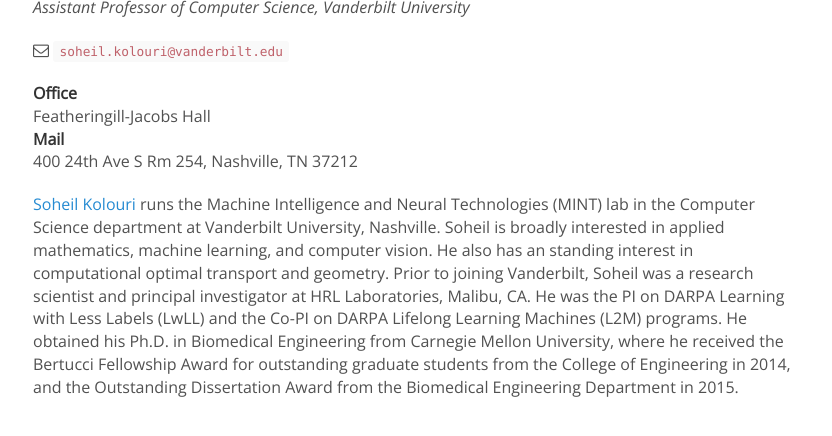
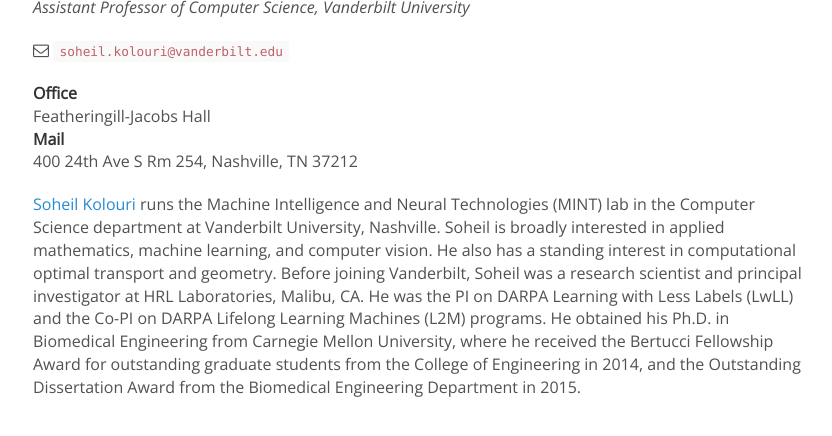
Before and after one commit to naqibUVa/nsp.github.io, a Jekyll site: the page built from _people/soheil_kolouri.md, in a window 1280 px wide, cut to the strip 391-827 px from the top of the page. Shown: the whole strip, without its empty margins (222-1054 px from the left). Built offline with Jekyll 4.4.1, drawn with Linux system fonts in a browser that asks for light colours; nearby versions of some CDN libraries; comment, search, counter and statistics services are not loaded.

Commit message:
Update soheil_kolouri.md

```diff
--- a/_people/soheil_kolouri.md
+++ b/_people/soheil_kolouri.md
@@ -17,4 +17,4 @@
 400 24th Ave S Rm 254, Nashville, TN 37212<br>
 
 
-[Soheil Kolouri](http://skolouri.github.io/) runs the Machine Intelligence and Neural Technologies (MINT) lab  in the Computer Science department at Vanderbilt University, Nashville. Soheil is broadly interested in applied mathematics, machine learning, and computer vision. He also has an standing interest in computational optimal transport and geometry. Prior to joining Vanderbilt, Soheil was a research scientist and principal investigator at HRL Laboratories, Malibu, CA. He was the PI on DARPA Learning with Less Labels (LwLL) and the Co-PI on DARPA Lifelong Learning Machines (L2M) programs. He obtained his Ph.D. in Biomedical Engineering from Carnegie Mellon University, where he received the Bertucci Fellowship Award for outstanding graduate students from the College of Engineering in 2014, and the Outstanding Dissertation Award from the Biomedical Engineering Department in 2015.
+[Soheil Kolouri](http://skolouri.github.io/) runs the Machine Intelligence and Neural Technologies (MINT) lab  in the Computer Science department at Vanderbilt University, Nashville. Soheil is broadly interested in applied mathematics, machine learning, and computer vision. He also has a standing interest in computational optimal transport and geometry. Before joining Vanderbilt, Soheil was a research scientist and principal investigator at HRL Laboratories, Malibu, CA. He was the PI on DARPA Learning with Less Labels (LwLL) and the Co-PI on DARPA Lifelong Learning Machines (L2M) programs. He obtained his Ph.D. in Biomedical Engineering from Carnegie Mellon University, where he received the Bertucci Fellowship Award for outstanding graduate students from the College of Engineering in 2014, and the Outstanding Dissertation Award from the Biomedical Engineering Department in 2015.
```
